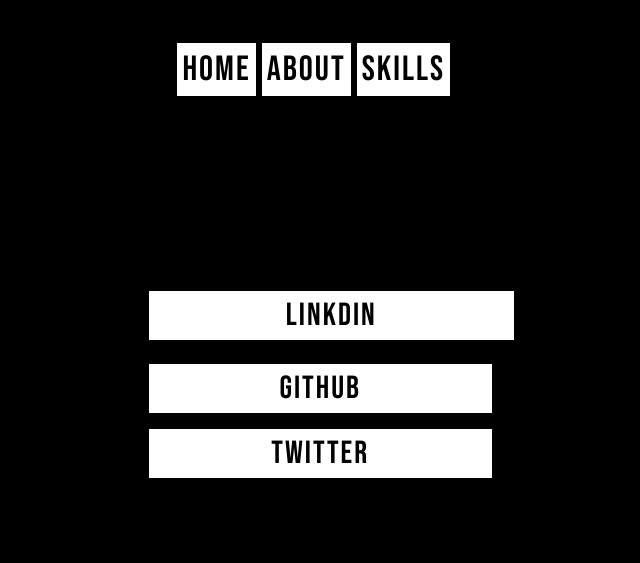
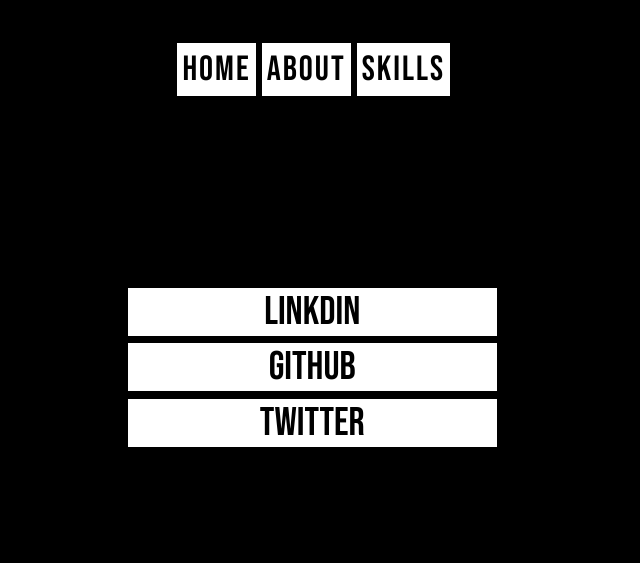
Before and after one commit to nkr4m/nkr4m.github.io, a plain HTML site: page last.html in a window 1280 px wide. Shown: the whole page, without its empty margins (315-955 px from the left). Drawn offline with Linux system fonts and the light colour scheme.

Commit message:
social media

```diff
--- a/last.css
+++ b/last.css
@@ -7,59 +7,33 @@
 }
 
 .container{
+  color: pink;
   position: absolute;
-  top:30%;
-  left:39.5%;
-  width: 50%;
-  height: 40%;
-  font-size: 200%
+  left:34%;
+  top:35%;
+  width: 30%;
+  height: 20%;
+  text-align: center;
+  font-size: 250%;
 }
 
-.tab{
-  text-align: center;
+.linkk{
+  background-color: white;
+  margin: 2%;
+}
 
-  width: 500%;
-  height: 33%;
+.git{
+  background-color: white;
+  margin: 2%;
 
 }
 
-.fb{
-  position: absolute;
-  top:15%;
-  left:-7%;
-  width: 71px;
-}
-
-.git{
-  position: absolute;
-  width: 10.4%;
-  top:15%;
-  left:-7%;
-}
-
-.tweet{
-  position: absolute;
-  top:65px;
-  width: 100%;
-}
-
-.partition{
-
-  text-align: center;
-  width: 100%;
-  height: 33%;
-
+.twt{
+  background-color: white;
+  margin: 2%;
 
 }
 
-.par2{
-
-  width: 100%;
-  height: 33%;
-  position: absolute;
-  top:33%;
-
-}
 
 .menu_bar{
 
@@ -110,11 +84,13 @@
   color: white;
 }
 
+
+
+
 a{
   color: black;
 }
 
 a:hover{
-  color: white;
-  background: black;
+  color: lightcoral;
 }
--- a/last.html
+++ b/last.html
@@ -4,6 +4,7 @@
 	<title>CONTACT</title>
 	<link rel="stylesheet" type="text/css" href="last.css">
 	<link href="https://fonts.googleapis.com/css2?family=Bebas+Neue&display=swap" rel="stylesheet">
+
 </head>
 <body>
 
@@ -20,14 +21,14 @@
 
 
 	<div class="container">
-		<div class="partition">
-			<div class="fb"><div class="tab"><a href="https://www.linkedin.com/in/nkramachandran/" style="text-decoration:none"> Linkdin</a></div></div>
-		</div>
-		<div class="par2">
-			<div class="git"><div class="tab"> <a href="https://github.com/nkr4m" style="text-decoration:none"> Github</a></div></</div>
-		<div class="par3">
-			<div class="tweet"><div class="tab"> <a href="https://twitter.com/NNK_Rama" style="text-decoration:none"> TWITTER</a></div></</div>
-		</div>
+
+		<div class="linkk"><div class="tab1"><a href="https://www.linkedin.com/in/nkramachandran/" style="text-decoration:none"> Linkdin</a></div></div>
+
+		<div class="git"><div class="tab1"><a href="https://github.com/nkr4m" style="text-decoration:none"> GITHUB</a></div></div>
+
+		<div class="twt"><div class="tab1"><a href="https://twitter.com/NNK_Rama" style="text-decoration:none"> TWITTEr</a></div></div>
+
+
 	</div>
 
 
```
